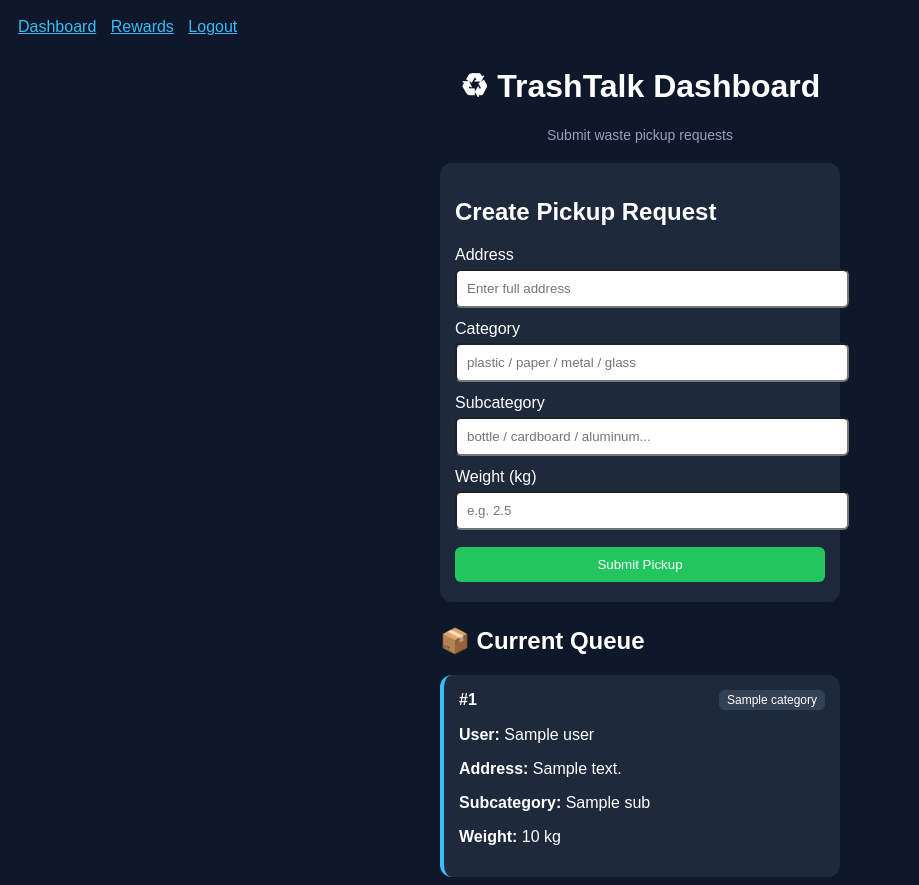
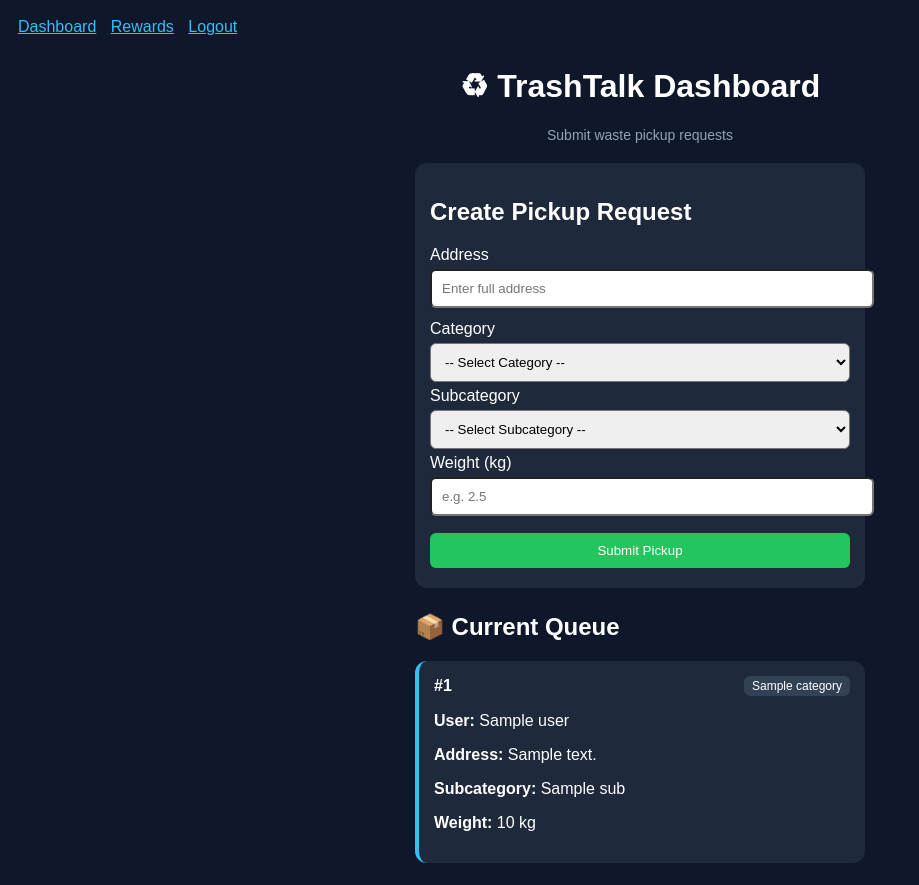
Before and after one commit to Iyoo0oo/trashtalk_webapp, a Flask app: template templates/dashboard.html in a window 1280 px wide. Shown: the whole page, without its empty margins (0-919 px from the left). After the commit the page ends 863 px from the top, so only its background shows below. Run offline with Flask 3, Linux system fonts and the light colour scheme; the template is opened without the code that fills it: most values are stand-ins (such as "Sample title", 1, 10 or a date in 2020).

Commit message:
second commit

```diff
--- a/app.py
+++ b/app.py
@@ -1,6 +1,6 @@
 from flask import Flask, render_template, request, redirect, session
 
-from config import ADMIN
+from config import ADMIN, WASTE
 from services.auth import register, login
 from services.waste import add, process, get_all
 from services.storage import init, update_rewards, write
@@ -41,7 +41,7 @@ def log():
             session["admin"] = False
             return redirect("/dashboard")
 
-    return render_template("login.html")
+    return render_template("index.html")
 
 
 @app.route("/dashboard", methods=["GET", "POST"])
@@ -68,7 +68,11 @@ def dash():
 
             update_rewards(p.user, int(p.weight * 10))
 
-    return render_template("dashboard.html", queue=get_all())
+    return render_template(
+        "dashboard.html",
+        queue=get_all(),
+        categories=WASTE
+    )
 
 
 @app.route("/admin", methods=["GET", "POST"])
--- a/config.py
+++ b/config.py
@@ -5,7 +5,7 @@ ADMIN = {
 
 WASTE = {
     "plastic": ["bottle", "bag", "container"],
-    "paper": ["cardboard", "newspaper"],
-    "metal": ["aluminum", "steel"],
+    "paper": ["cardboard", "newspaper", "magazine"],
+    "metal": ["aluminum", "steel", "tin"],
     "glass": ["bottle", "jar"]
 }
--- a/static/style.css
+++ b/static/style.css
@@ -90,3 +90,64 @@ button:hover {
     color: #94a3b8;
     text-align: center;
 }
+body {
+    font-family: Arial;
+    background: #0f172a;
+    color: white;
+}
+
+.nav {
+    padding: 10px;
+}
+
+.nav a {
+    margin-right: 10px;
+    color: #38bdf8;
+}
+
+.container {
+    width: 450px;
+    margin: auto;
+}
+
+input, select, button {
+    width: 100%;
+    margin: 5px 0;
+    padding: 10px;
+    border-radius: 6px;
+}
+
+.card {
+    background: #1e293b;
+    padding: 15px;
+    margin-top: 15px;
+    border-radius: 12px;
+}
+
+button {
+    background: #22c55e;
+    border: none;
+    color: white;
+    cursor: pointer;
+}
+
+button:hover {
+    background: #16a34a;
+}
+
+.row {
+    display: flex;
+    justify-content: space-between;
+}
+
+.tag {
+    background: #334155;
+    padding: 3px 8px;
+    border-radius: 6px;
+    font-size: 12px;
+}
+
+.empty {
+    color: #94a3b8;
+    text-align: center;
+}
--- a/templates/dashboard.html
+++ b/templates/dashboard.html
@@ -7,7 +7,7 @@
 </div>
 
 <!-- ===================== -->
-<!-- FORM SECTION -->
+<!-- FORM -->
 <!-- ===================== -->
 <div class="card form-card">
 
@@ -19,10 +19,17 @@
         <input name="address" placeholder="Enter full address" required>
 
         <label>Category</label>
-        <input name="category" placeholder="plastic / paper / metal / glass" required>
+        <select name="category" id="category" required>
+            <option value="">-- Select Category --</option>
+            {% for cat in categories.keys() %}
+                <option value="{{ cat }}">{{ cat.capitalize() }}</option>
+            {% endfor %}
+        </select>
 
         <label>Subcategory</label>
-        <input name="sub" placeholder="bottle / cardboard / aluminum..." required>
+        <select name="sub" id="sub" required>
+            <option value="">-- Select Subcategory --</option>
+        </select>
 
         <label>Weight (kg)</label>
         <input name="weight" type="number" step="0.1" placeholder="e.g. 2.5" required>
@@ -34,7 +41,7 @@
 </div>
 
 <!-- ===================== -->
-<!-- QUEUE SECTION -->
+<!-- QUEUE -->
 <!-- ===================== -->
 <div class="section">
 
@@ -64,4 +71,34 @@
 
 </div>
 
+
+<script id="categories-data" type="application/json">
+{{ categories | tojson | safe }}
+</script>
+
+<script>
+const categories = JSON.parse(
+    document.getElementById("categories-data").textContent
+);
+
+const categorySelect = document.getElementById("category");
+const subSelect = document.getElementById("sub");
+
+categorySelect.addEventListener("change", function () {
+
+    const selected = this.value;
+
+    subSelect.innerHTML = '<option value="">-- Select Subcategory --</option>';
+
+    const items = categories[selected] || [];
+
+    items.forEach(item => {
+        const option = document.createElement("option");
+        option.value = item;
+        option.textContent = item;
+        subSelect.appendChild(option);
+    });
+});
+</script>
+
 {% endblock %}
```
Also changed, not shown: services/waste.py (+5 -11 lines).
